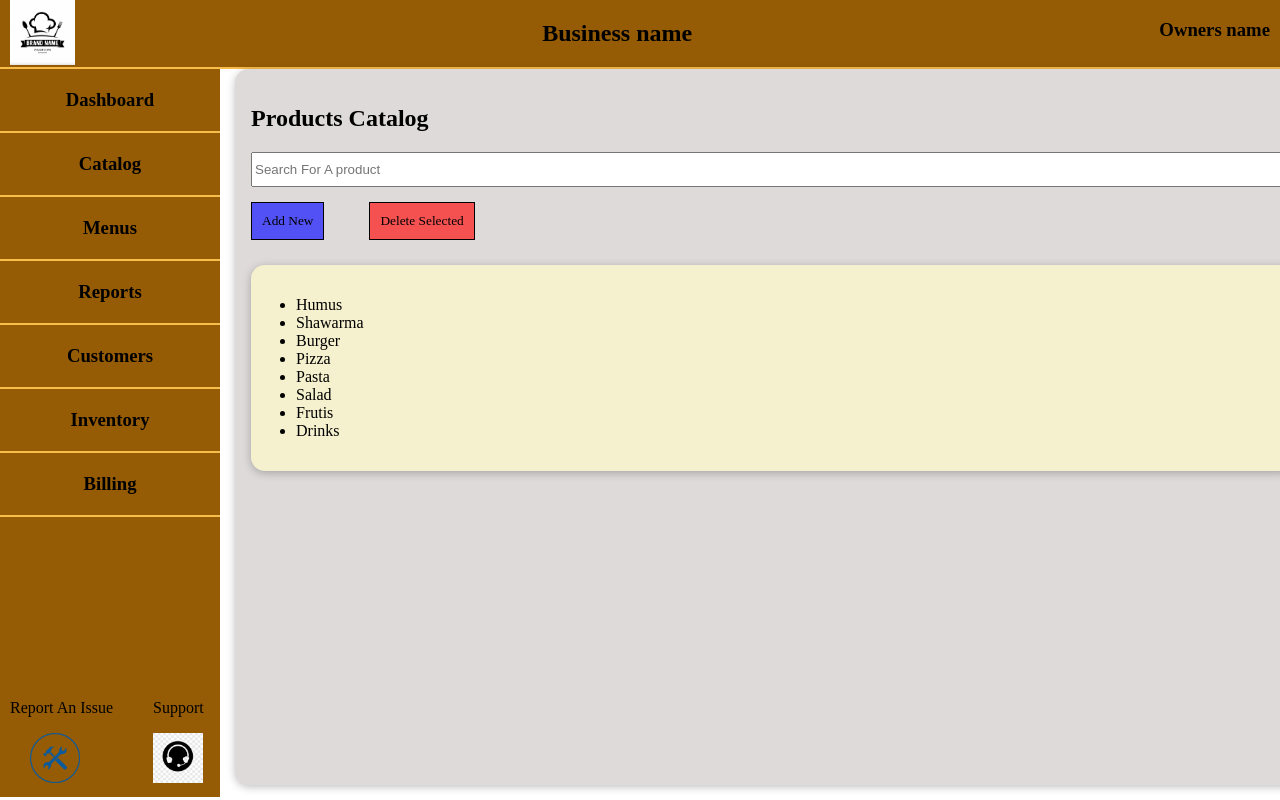
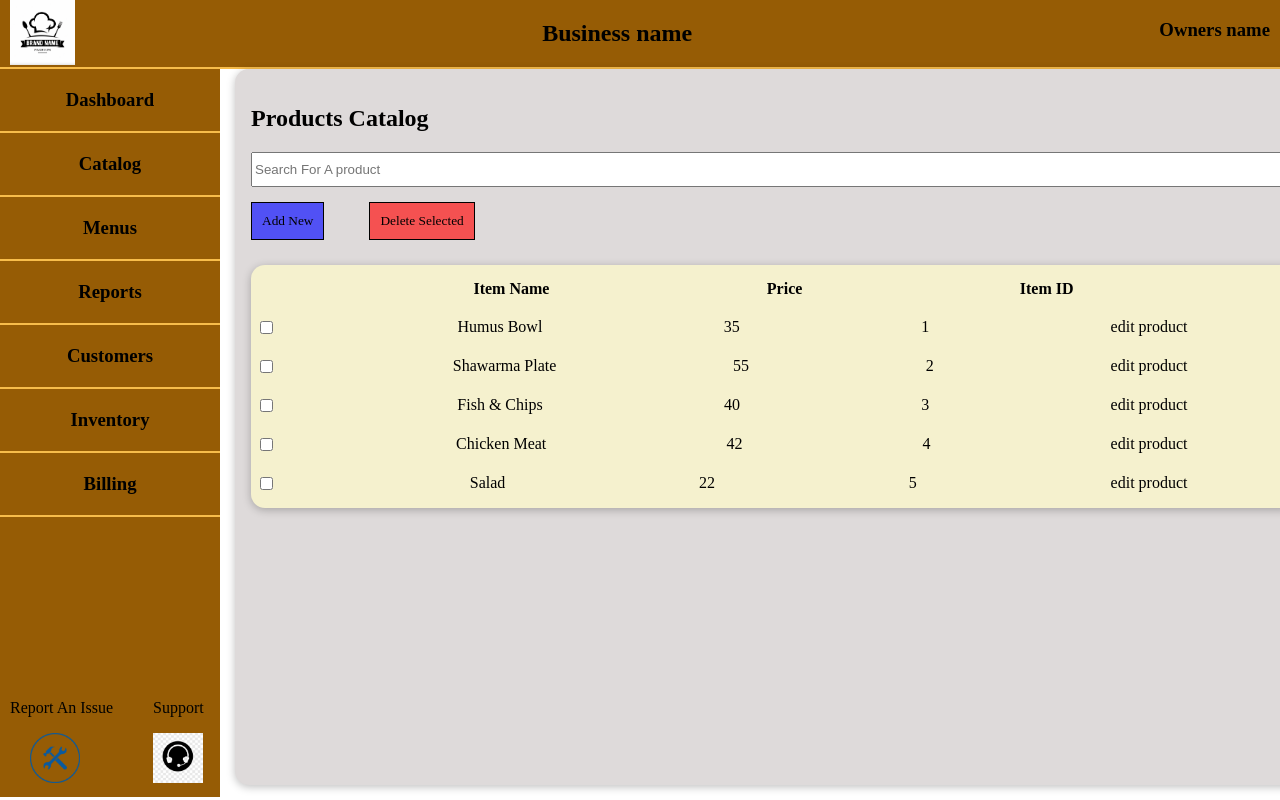
Before and after one commit to danmachlenkin/Back-Office-For-Restaurants, a React (Create React App) app: page / in a window 1280 px wide. Both pictures are taken after a click on the element "Catalog". Shown: the top 800 px of the page. Built offline with nearby package versions, Linux system fonts and the light colour scheme.

Commit message:
working on seperate product items in the Catalog page

```diff
--- a/src/Components/Catalog/CatalogItemList.js
+++ b/src/Components/Catalog/CatalogItemList.js
@@ -1,24 +1,30 @@
 import React, { Fragment } from "react";
 
 //JS imports
+import ProductItem from "./ProductItem";
+//CSS imports
+import modules from "./CatalogItemList.module.css";
 
-//CSS imports
-import modules from './CatalogItemList.module.css';
+const DUMMY_DATA = [
+  { name: "Humus Bowl", price: 35, itemId: 1 },
+  { name: "Shawarma Plate", price: 55, itemId: 2 },
+  { name: "Fish & Chips", price: 40, itemId: 3 },
+  { name: "Chicken Meat", price: 42, itemId: 4 },
+  { name: "Salad", price: 22, itemId: 5 },
+];
 
 const CatalogItemList = () => {
   return (
     <Fragment>
       <div className={modules.contentWrapper}>
-        <ul>
-          <li>Humus</li>
-          <li>Shawarma</li>
-          <li>Burger</li>
-          <li>Pizza</li>
-          <li>Pasta</li>
-          <li>Salad</li>
-          <li>Frutis</li>
-          <li>Drinks</li>
-        </ul>
+        <div className={modules.listHeadLines}>
+          <span>Item Name</span>
+          <span>Price</span>
+          <span>Item ID</span>
+        </div>
+       <div>
+        {DUMMY_DATA.map(item => <ProductItem name={item.name} price={item.price} itemId={item.itemId} key={item.itemId}/>)}
+       </div>
       </div>
     </Fragment>
   );
--- a/src/Components/Catalog/CatalogItemList.module.css
+++ b/src/Components/Catalog/CatalogItemList.module.css
@@ -5,3 +5,10 @@
     padding: 15px 5px;
     margin-top: 25px;
 }
+
+
+.listHeadLines{
+    display: flex;
+    justify-content: space-evenly;
+    font-weight: bold;
+}
--- /dev/null
+++ b/src/Components/Catalog/ProductItem.js
@@ -0,0 +1,22 @@
+import React from "react";
+
+//JS imports
+
+//CSS imports
+import modules from './ProductItem.module.css';
+
+const ProductItem = (props) => {
+    let productName = props.name;
+    let productPrice = props.price;
+    let productId = props.itemId;
+
+    return <div className={modules.productDiv}>
+        <input type="checkbox" />
+        <span>{productName}</span>
+        <span>{productPrice}</span>
+        <span>{productId}</span>
+        <span>edit product</span>
+    </div>
+};
+
+export default ProductItem;
--- /dev/null
+++ b/src/Components/Catalog/ProductItem.module.css
@@ -0,0 +1,6 @@
+.productDiv{
+    display: flex;
+    justify-content: space-between;
+    width: 90%;
+    margin-top: 20px;
+}
```
